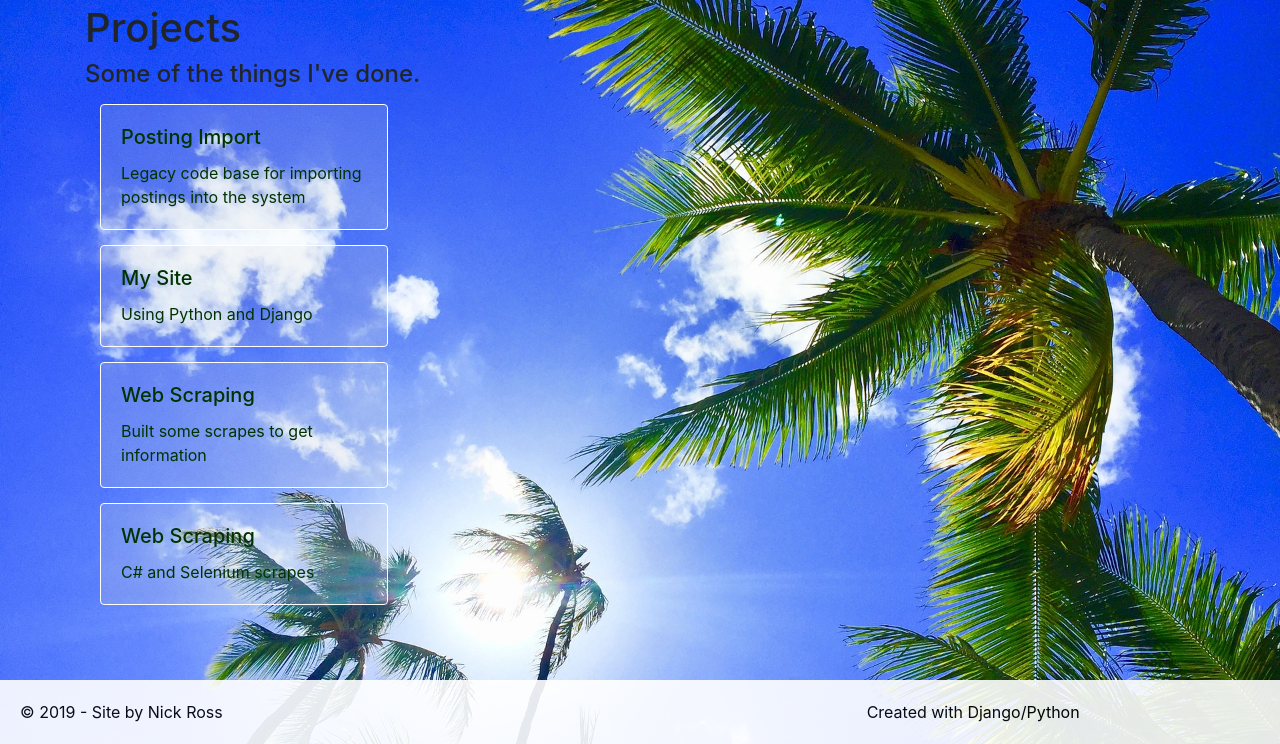
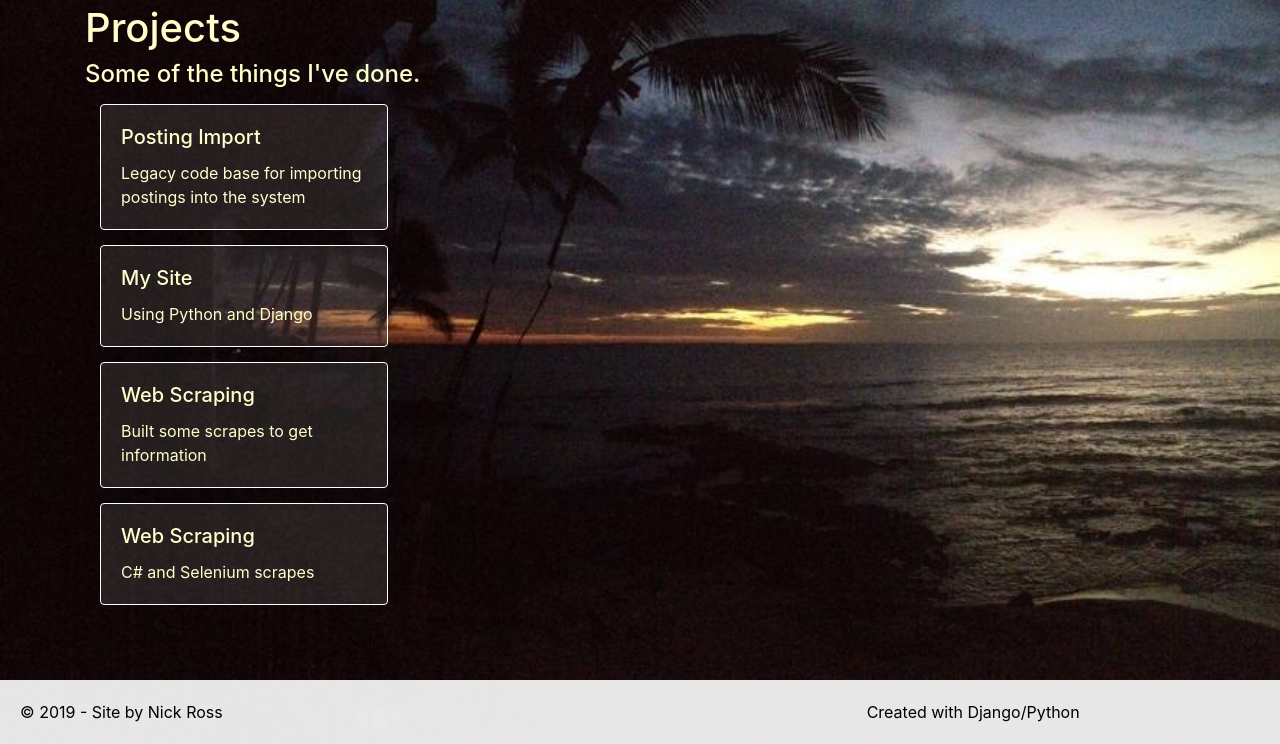
Before and after one commit to codecampNick/MySite, a Django app: page /projects in a window 1280 px wide. Shown: the part 56-800 px from the top of the page. Run offline with Django 3.2, Linux system fonts and the light colour scheme; data comes from the database, SQL or seed files in the repository; parts of the project's set-up code (start-up, migrations or seed data) failed here and were passed over; some libraries are stand-ins or nearby versions.

Commit message:
checking in work around pages - styling and background image. worked on background opacity

```diff
--- a/employment/static/css/employment.css
+++ b/employment/static/css/employment.css
@@ -1,5 +1,6 @@
 body{
-    background-color: white;
+    background: url("../images/sunset.jpg") no-repeat center center fixed;
+    background-size: cover;
 }
 h1{
     color: rgba(217, 183, 176);
--- a/languages/static/css/languages.css
+++ b/languages/static/css/languages.css
@@ -1,3 +1,8 @@
+body{
+    background: url("../images/surferSun.jpg") no-repeat center center fixed;
+    background-size: cover;
+}
+
 .lang-body{
     background-color: rgba(0,0,0, 0.7);
     color: white;
--- a/projects/static/css/projects.css
+++ b/projects/static/css/projects.css
@@ -1,16 +1,20 @@
 body{
-    background: url("../images/hawaii.jpg");
+    background: url("../images/MyHawaiiPic2.jpg") no-repeat center center fixed;
     background-size: cover;
-    background-repeat: no-repeat;
-    background-attachment: fixed;
+}
+
+h1, h4{
+    color: rgba(255,255,204);
 }
 
 .card{
-    background: rgba(220,220,220,0.2);
+    /*background: rgba(220,220,220,0.2);*/
+    background: rgba(255,255,255,0.1);
     border: white solid 1px;
     margin: 15px;
 }
 
 .pro-card-text{
-    color: rgba(0,51,0,1);
+    /*color: rgba(0,51,0,1);*/
+    color: rgba(255,255,204);
 }
--- a/static/css/site.css
+++ b/static/css/site.css
@@ -1,5 +1,5 @@
 body{
-    background: url("../images/sunset.jpg") no-repeat center center fixed;
+    background: url("../images/home2.jpg") no-repeat center center fixed;
     background-size: cover;
 }
 
```
Also changed, not shown: employment/static/images/1sunset.jpg (added), projects/static/images/MyHawaiiPic.JPG (added), projects/static/images/MyHawaiiPic2.jpg (added).
